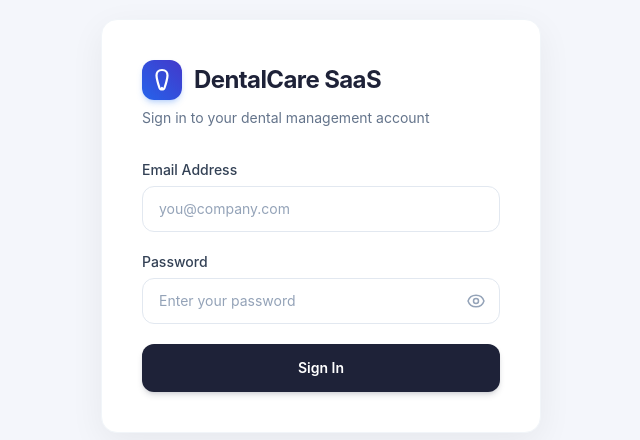
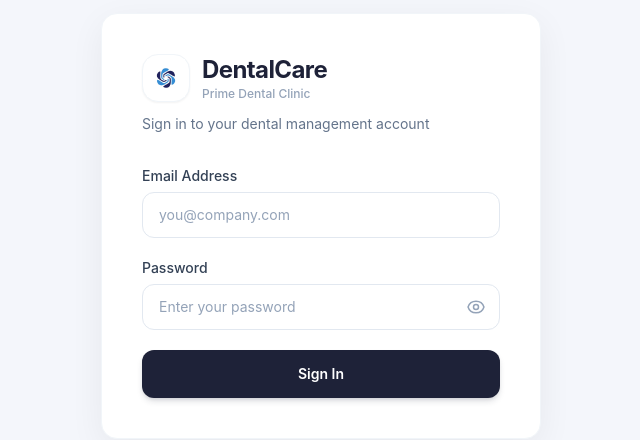
Before and after one commit to carab6060-maker/dental-managment-system, a Next.js app: page /login in a window 1280 px wide. Shown: the part 174-614 px from the top of the page, without its empty margins (319-959 px from the left). Built offline with nearby package versions, Linux system fonts and the light colour scheme.

Commit message:
feat(branding): add custom clinic logo to login page, sidebar, and app icon; remove SaaS label

```diff
--- a/src/app/login/page.tsx
+++ b/src/app/login/page.tsx
@@ -37,24 +37,21 @@ export default function LoginPage() {
         {/* Brand Header */}
         <div className="mb-8">
           <div className="flex items-center gap-3">
-            <div className="w-10 h-10 rounded-xl bg-gradient-to-tr from-blue-600 to-indigo-700 flex items-center justify-center text-white shadow-md shadow-blue-500/25">
-              <svg
-                className="w-6 h-6"
-                viewBox="0 0 24 24"
-                fill="none"
-                stroke="currentColor"
-                strokeWidth="2.2"
-                strokeLinecap="round"
-                strokeLinejoin="round"
-              >
-                <path d="M12 2C8 2 6.5 4.5 6.5 7.5c0 3.5 1.5 8 3 12.5.6 1.8 1.8 1.8 2.5 0 .7 1.8 1.9 1.8 2.5 0 1.5-4.5 3-9 3-12.5C17.5 4.5 16 2 12 2z" />
-              </svg>
+            <div className="w-12 h-12 rounded-2xl bg-white border border-slate-100 p-1 flex items-center justify-center shadow-sm flex-shrink-0">
+              <img
+                src="/logo.jpg"
+                alt="DentalCare Logo"
+                className="w-full h-full object-contain"
+              />
             </div>
-            <h1 className="text-2xl font-bold text-[#1E2238] tracking-tight">
-              DentalCare SaaS
-            </h1>
+            <div>
+              <h1 className="text-2xl font-bold text-[#1E2238] tracking-tight">
+                DentalCare
+              </h1>
+              <p className="text-xs text-slate-400 font-medium">Prime Dental Clinic</p>
+            </div>
           </div>
-          <p className="text-slate-500 text-sm mt-2">
+          <p className="text-slate-500 text-sm mt-3">
             Sign in to your dental management account
           </p>
         </div>
--- a/src/components/Sidebar.tsx
+++ b/src/components/Sidebar.tsx
@@ -103,23 +103,17 @@ export default function Sidebar() {
     >
       {/* Brand Header */}
       <div className="p-5 flex items-center gap-3">
-        <div className="w-10 h-10 rounded-xl bg-gradient-to-tr from-blue-500 via-indigo-600 to-cyan-400 flex items-center justify-center text-white shadow-lg shadow-blue-500/25 flex-shrink-0">
-          <svg
-            className="w-6 h-6"
-            viewBox="0 0 24 24"
-            fill="none"
-            stroke="currentColor"
-            strokeWidth="2.2"
-            strokeLinecap="round"
-            strokeLinejoin="round"
-          >
-            <path d="M12 2C8 2 6.5 4.5 6.5 7.5c0 3.5 1.5 8 3 12.5.6 1.8 1.8 1.8 2.5 0 .7 1.8 1.9 1.8 2.5 0 1.5-4.5 3-9 3-12.5C17.5 4.5 16 2 12 2z" />
-          </svg>
+        <div className="w-10 h-10 rounded-xl bg-white p-1 flex items-center justify-center shadow-md shadow-black/20 flex-shrink-0 overflow-hidden">
+          <img
+            src="/logo.jpg"
+            alt="DentalCare Logo"
+            className="w-full h-full object-contain"
+          />
         </div>
         {!collapsed && (
           <div className="animate-fadeIn min-w-0">
             <h1 className="text-lg font-bold text-white tracking-tight truncate">
-              DentalCare SaaS
+              DentalCare
             </h1>
             <p className="text-xs text-blue-200/70 truncate">
               Prime Dental Clinic
```
Also changed, not shown: public/logo.jpg (added), src/app/icon.jpg (added).
